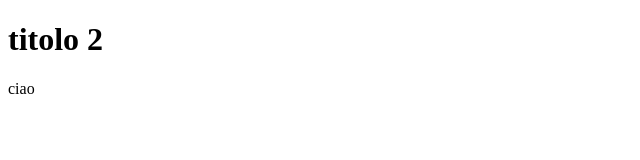
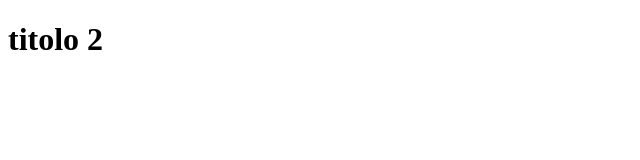
Before and after one commit to Hackademy-154/esercizio-git-francesca-coduti, a plain HTML site: page index.html in a window 1280 px wide. Shown: the full height of the page, 0-640 px from the left. Drawn offline with Linux system fonts and the light colour scheme.

Commit message:
eliminato ultimo paragrafo

```diff
--- a/index.html
+++ b/index.html
@@ -20,8 +20,6 @@
             </div>
         </div>
     </header>
-    <p>
-        ciao
-    </p>
+
 </body>
 </html>
```
